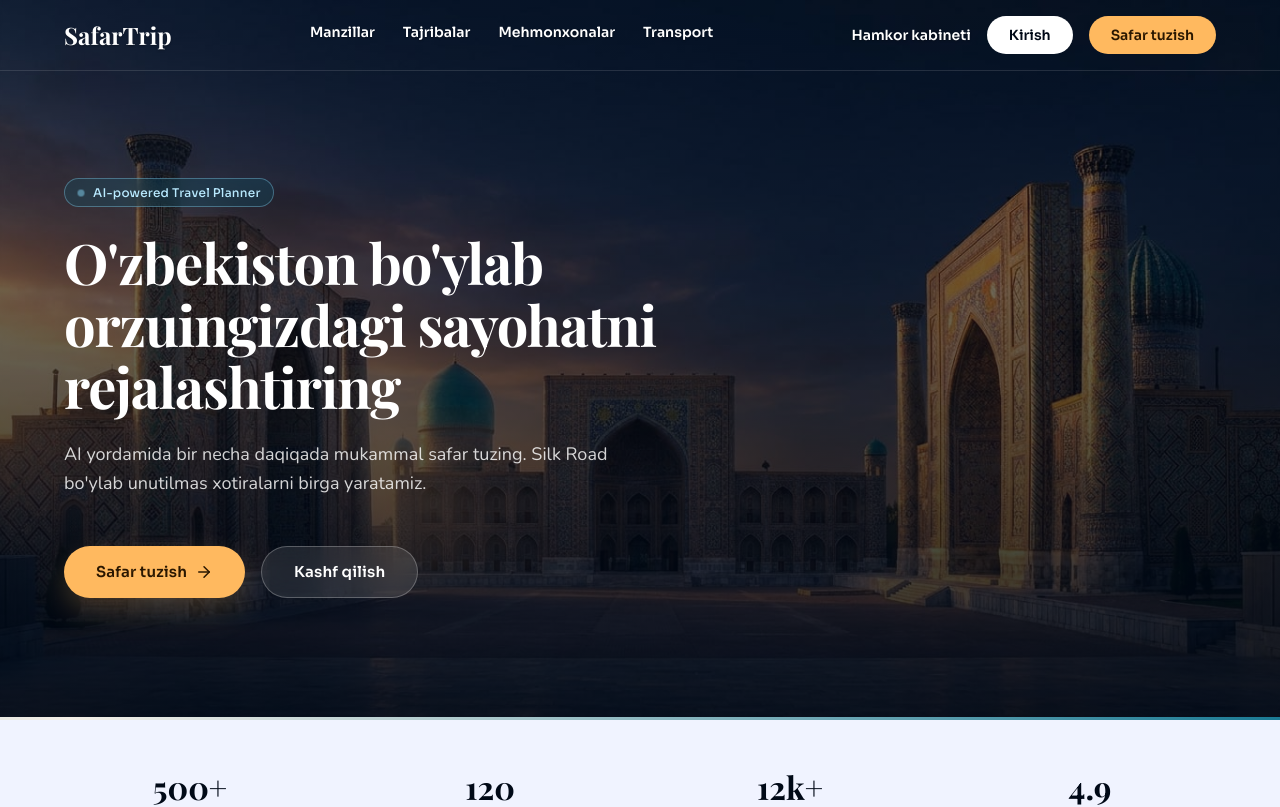
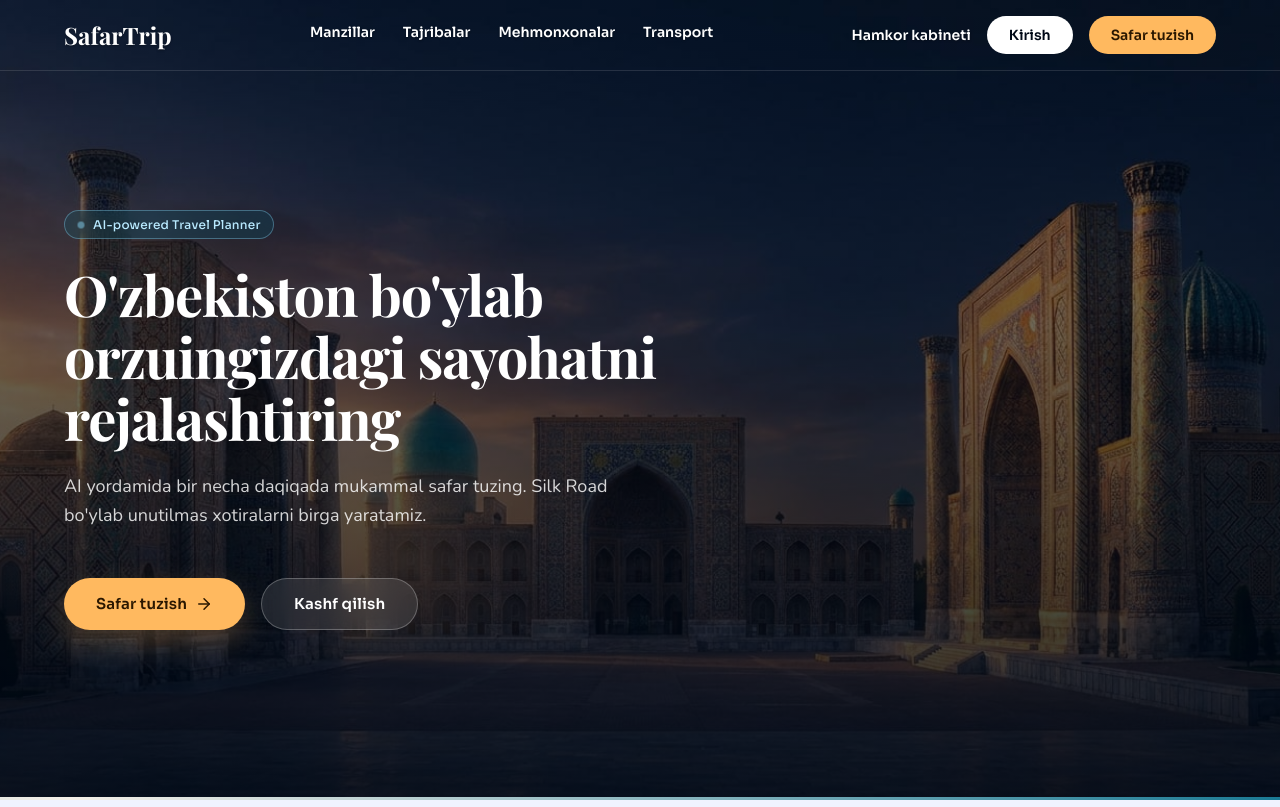
Before and after one commit to rustamjon26/safartripuz, a Next.js app: page / in a window 1280 px wide. Shown: the top 807 px of the page. Built offline with nearby package versions, Linux system fonts and the light colour scheme; no server answers.

Commit message:
fix(landing): make hero fill the first viewport
Use 100svh so the Registan hero covers the screen on first paint and
stats no longer peek under the fold.

Co-authored-by: Rustam Urolov <rustamjon26@users.noreply.github.com>

```diff
--- a/components/landing/HeroSection.module.css
+++ b/components/landing/HeroSection.module.css
@@ -1,6 +1,10 @@
 .hero {
   position: relative;
-  min-height: min(90vh, 860px);
+  /* First paint = full viewport; svh avoids mobile URL-bar overflow. */
+  min-height: 100vh;
+  min-height: 100svh;
+  height: 100vh;
+  height: 100svh;
   display: flex;
   align-items: center;
   overflow: hidden;
@@ -30,7 +34,10 @@
   width: 100%;
   max-width: var(--container-width);
   margin: 0 auto;
-  padding: calc(88px + var(--space-6)) var(--space-2) var(--space-10);
+  /* Fixed navbar clearance + keep CTAs above the fold on short phones. */
+  padding: calc(72px + var(--space-4)) var(--space-2) var(--space-8);
+  box-sizing: border-box;
+  max-height: 100%;
 }
 
 @media (min-width: 768px) {
```
